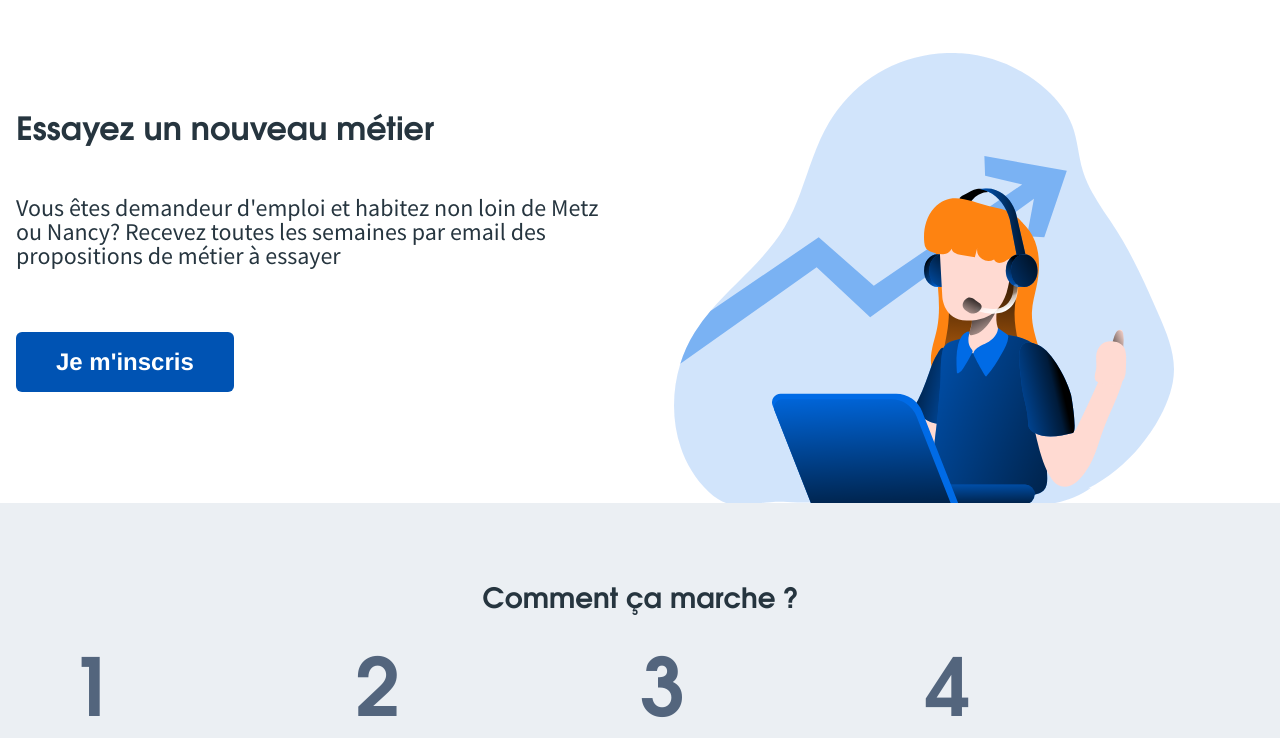
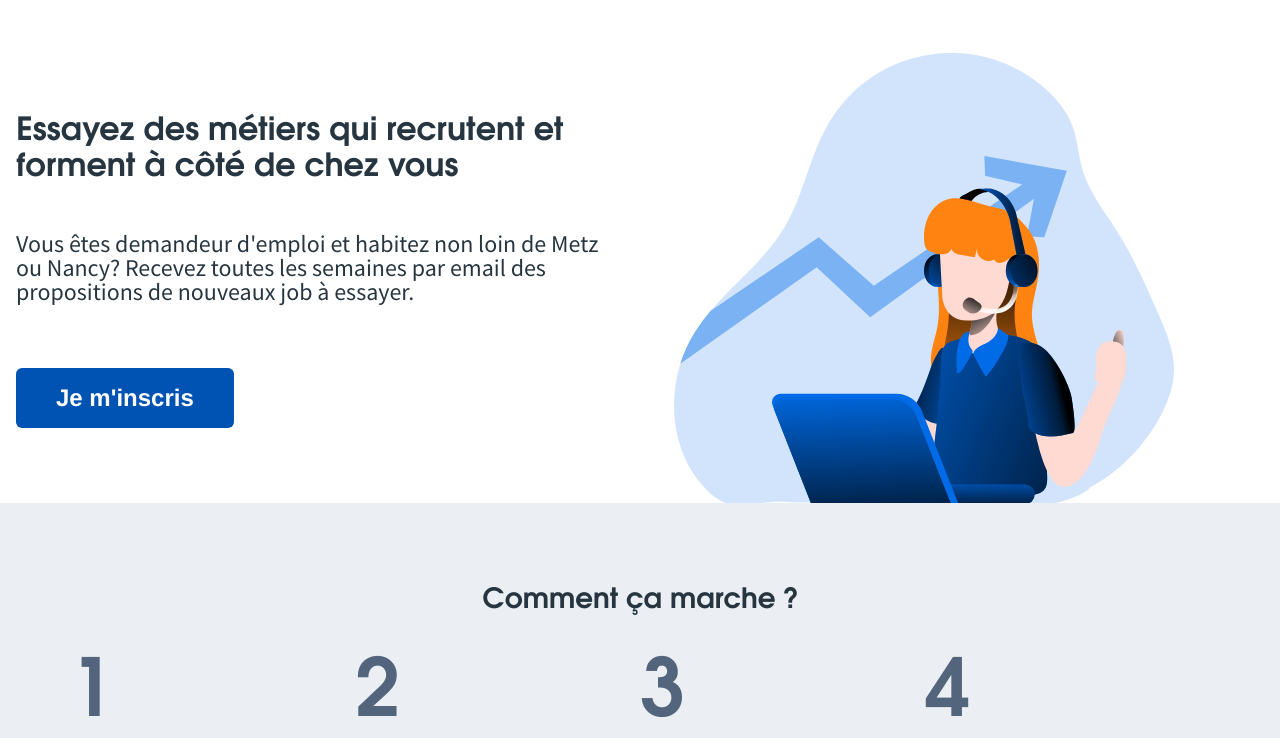
Before and after one commit to HEYGUL/traitdunion-landing-pages, a website: page public/candidats/index.html in a window 1280 px wide. Shown: the part 62-800 px from the top of the page. Drawn offline with Linux system fonts and the light colour scheme; a script that the page names is missing; files whose address does not match are found by name.

Commit message:
Test nouvelle proposition de valeur

```diff
--- a/public/candidats/index.html
+++ b/public/candidats/index.html
@@ -209,9 +209,9 @@
     <div class="hero__container">
       <div class="row ">
         <div class="col-md-6 col-sm-6  col-xs-12 ">
-          <h1 style="padding-top:2em;">Essayez un nouveau métier</h1>
+          <h1 style="padding-top:2em;">Essayez des métiers qui recrutent et forment à côté de chez vous</h1>
           <p style="padding-top:1em;padding-bottom:1em;">Vous êtes demandeur d'emploi et habitez non loin de Metz ou
-            Nancy? Recevez toutes les semaines par email des propositions de métier à essayer
+            Nancy? Recevez toutes les semaines par email des propositions de nouveaux job à essayer.
           </p>
           <div style="padding-top:1em;padding-bottom:1em;">
             <a class="typeform-share button" href="https://traitdunion.typeform.com/to/xiVFgw" data-mode="popup"
```
